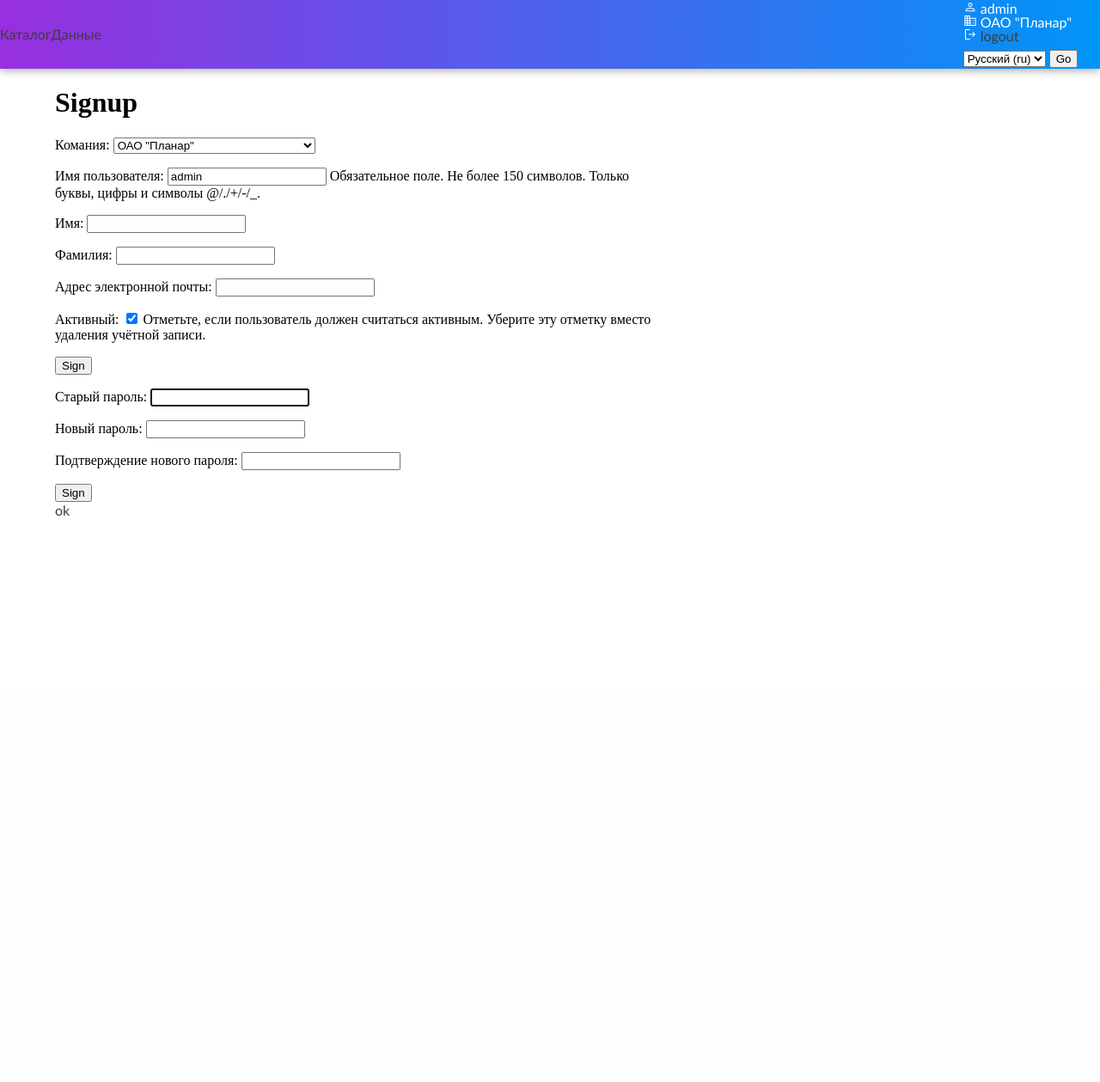
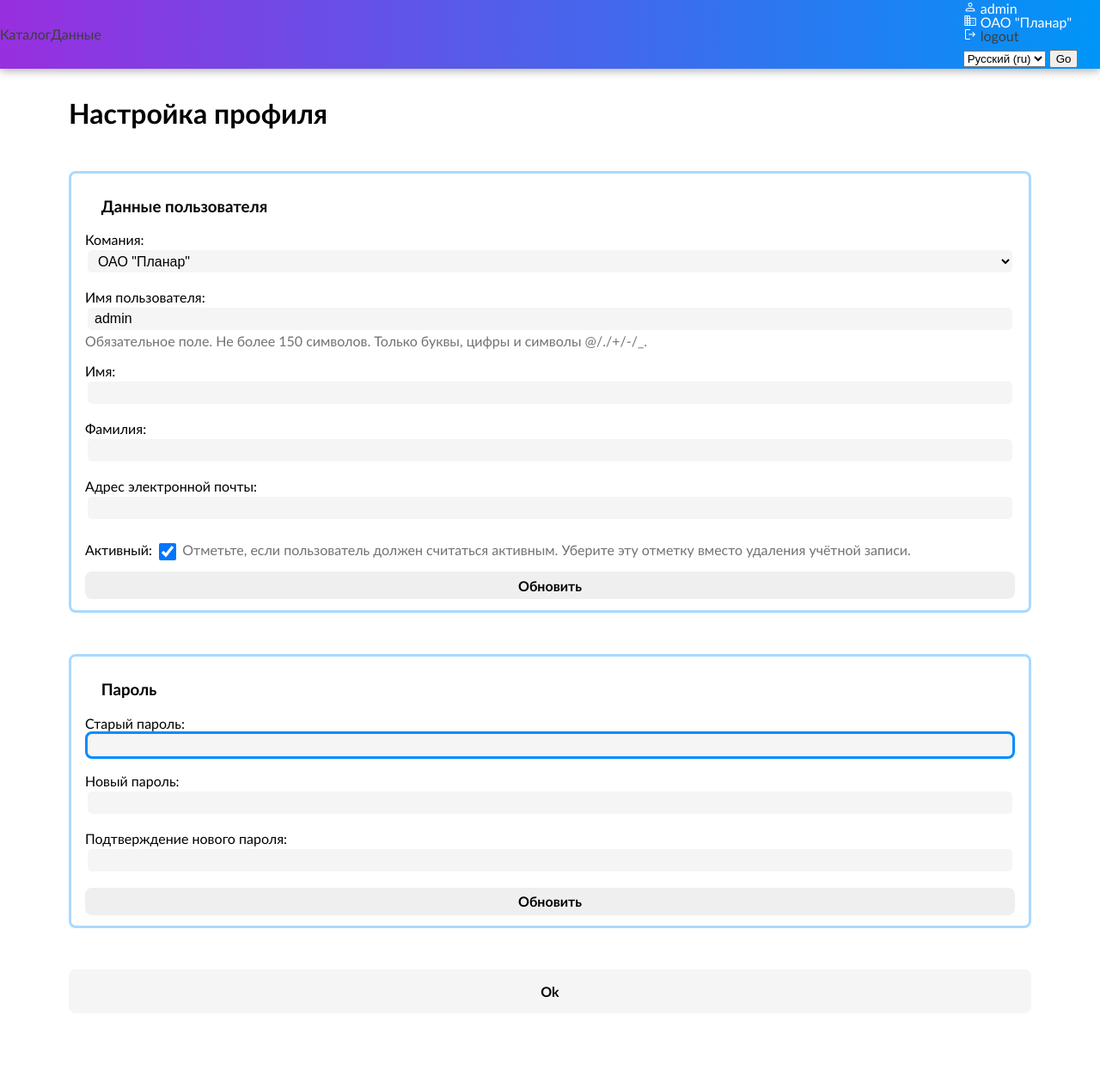
Before and after one commit to AlexeyKozinets/Planar_web_site, a Django app: a page that uses users/templates/edit_sign.html in a window 1280 px wide. Shown: the whole page at 86% size. Before the commit the page ends 601 px from the top, so only its background shows below. Run offline with Django 4.2, Linux system fonts and the light colour scheme; a user stored in the database is signed in; data comes from the database, SQL or seed files in the repository; both versions use the stored data as it was after the commit.

Commit message:
added priority, filtration, user forms css

```diff
--- a/main_site/eq_forms.py
+++ b/main_site/eq_forms.py
@@ -7,6 +7,7 @@ class Company_Form(forms.ModelForm):
         model = Company
         fields = (  'is_published', 'head_img',
                     'company_name_ru', 'company_name_en',
+                    'priority',
                     )
 
 
--- a/main_site/models.py
+++ b/main_site/models.py
@@ -8,7 +8,8 @@ class Company(models.Model):
     company_name = models.CharField(blank = False, max_length = 150, verbose_name = name_verb)
     slug = models.SlugField(max_length=150, unique=True, db_index=True, verbose_name="URL")
     head_img = models.ImageField(upload_to = 'companies_uploads', null=True, blank=True, verbose_name = img_verb,)
-    is_published = models.BooleanField(default=True, verbose_name = showing_verb)
+    is_published = models.BooleanField(default=True, verbose_name = showing_verb, help_text = publishing_help)
+    priority = models.DecimalField(blank = False, max_digits = 2, decimal_places=0, null = True, verbose_name = priority_verb, help_text = priority_help)
 
     def save(self, *args, **kwargs):  # new
         rand_code = ''.join([ chr([randint(48,57), randint(65,90), 45][randint(0,2)]) for i in range(randint(8,12))])
@@ -41,7 +42,7 @@ class Equipment_Class(models.Model):
     short_description =  models.CharField(blank = False,max_length = 150, verbose_name = short_verb)
     full_description = models.TextField(blank = False, max_length = 1500, verbose_name = full_verb)
     head_img = models.ImageField(upload_to = 'classes_uploads', null=True, blank=True, verbose_name = img_verb,)
-    is_published = models.BooleanField(default=True, verbose_name = showing_verb)
+    is_published = models.BooleanField(default=True, verbose_name = showing_verb, help_text = publishing_help)
 
     def save(self, *args, **kwargs):  # new
         rand_code = ''.join([ chr([randint(48,57), randint(65,90), 45][randint(0,2)]) for i in range(randint(8,12))])
@@ -66,7 +67,7 @@ class Equipment_Category(models.Model):
     short_description =  models.CharField(blank = False,max_length = 150, verbose_name = short_verb)
     full_description = models.TextField(blank = False, max_length = 1500, verbose_name = full_verb)
     head_img = models.ImageField(upload_to = 'categories_uploads', null=True, blank=True, verbose_name = img_verb,)
-    is_published = models.BooleanField(default=True, verbose_name = short_verb)
+    is_published = models.BooleanField(default=True, verbose_name = short_verb, help_text = publishing_help)
 
     def save(self, *args, **kwargs):
         rand_code = ''.join([ chr([randint(48,57), randint(65,90), 45][randint(0,2)]) for i in range(randint(8,12))])
@@ -92,7 +93,7 @@ class Equipment_Item(models.Model):
     short_description =  models.CharField(blank = False,max_length = 150, verbose_name = short_verb)
     full_description = models.TextField(blank = False, max_length = 1500, verbose_name = full_verb)
     head_img = models.ImageField(upload_to = 'objects_uploads', null=True, blank=True, verbose_name = img_verb,)
-    is_published = models.BooleanField(default=True, verbose_name = showing_verb)
+    is_published = models.BooleanField(default=True, verbose_name = showing_verb, help_text = publishing_help)
     pass
 
     def save(self, *args, **kwargs):  # new
@@ -117,7 +118,7 @@ class Equipment_Accessory(models.Model):
     short_description =  models.CharField(blank = False,max_length = 150, verbose_name = short_verb)
     full_description = models.TextField(blank = False, max_length = 1500, verbose_name = full_verb)
     head_img = models.ImageField(upload_to = 'attributes_uploads', null=True, blank=True, verbose_name = img_verb,)
-    is_published = models.BooleanField(default=True, verbose_name = showing_verb)
+    is_published = models.BooleanField(default=True, verbose_name = showing_verb, help_text = publishing_help)
 
     def save(self, *args, **kwargs):  # new
         rand_code = ''.join([ chr([randint(48,57), randint(65,90), 45][randint(0,2)]) for i in range(randint(8,12))])
--- a/main_site/templates/catalog_categories.html
+++ b/main_site/templates/catalog_categories.html
@@ -14,6 +14,7 @@
         {% endfor %}
 
         {% for category in categories_list %}
+            {% if category.is_published %}
                 <div class="caregory_container">
                     <div calss="category">
                         <a href="{% url 'Main_site:catalog_items' category.equipment_class.slug category.slug %}">
@@ -21,6 +22,7 @@
                         </a>
                     </div>
                 </div>
+            {% endif %}
         {% endfor %}
 
     </div>
--- a/main_site/templates/catalog_home.html
+++ b/main_site/templates/catalog_home.html
@@ -6,10 +6,11 @@
 
     <div class="catalog_container" style="margin: 0em 3em">
         {% for Company in companies_list %}
+            {% if Company.is_published %}
                 <div class="company_container">
-            <p>{{ Company}}</p>
+                <p>{{ Company }}</p>
                 {% for class in classes_list %}
-                {% if class.company == Company %}
+                    {% if class.company == Company and class.is_published %}
                         <div calss="class">
                             <a href="{% url 'Main_site:catalog_categories' class.slug %}">
                                 {{ class }}
@@ -18,6 +19,7 @@
                     {% endif %}
                 {% endfor %}
                 </div>
+            {% endif %}
         {% endfor %}
 
     </div>
--- a/main_site/templates/catalog_items.html
+++ b/main_site/templates/catalog_items.html
@@ -14,6 +14,7 @@
         {% endfor %}
 
         {% for item in items_list %}
+            {% if item.is_published %}
                 <div class="item_container">
                     <div calss="item">
                         <a href="{% url 'Main_site:catalog_item'  item.equipment_class.slug  item.equipment_category.slug  item.slug %}">
@@ -21,6 +22,7 @@
                         </a>
                     </div>
                 </div>
+            {% endif %}
         {% endfor %}
 
     </div>
--- a/main_site/templates/edit_list.html
+++ b/main_site/templates/edit_list.html
@@ -10,7 +10,6 @@
 
 
         <div class="buttons_container">
-            {% for i in mod_list %}
             <!-- forloop.counter - var which exist in for-tag and means number of iteration (1,2,3,...,end).
                 There exist different vars ( https://docs.djangoproject.com/en/4.1/ref/templates/builtins/ )-->
 
@@ -21,6 +20,7 @@
                 When str(forloop.counter) in url.path or str(0) in url.path then >id="defaultOpen"< is added to
                  button properties and script toggle the button to active -->
             <!-- ???? need think about using js insted django ???? -->
+            {% for i in mod_list %}
                 {% if forloop.counter|stringformat:"i" in request.path or '0' in request.path %}
                     <button class="tablinks" onclick="openDataList(event, '{% trans i.1 %}')" id="defaultOpen">
                         <div class="tab_container">
--- /dev/null
+++ b/static/css/user_form_styles.css
@@ -0,0 +1,169 @@
+.forms_container{
+    margin: 5em 5em;
+    margin-top: 2em;
+    min-width: 400px;
+    font-family: Calibri;
+}
+
+
+.user_data,
+.user_password{
+    margin: 3em 0em;
+    padding: 0.5em 1em;
+    border-style: solid;
+    border: 2px 2px;
+    border-color: rgb(170, 217, 255);
+    border-radius: 0.5em;
+    -webkit-border-radius: 0.5em;
+    -moz-border-radius: 0.5em;
+    -ms-border-radius: 0.5em;
+    -o-border-radius: 0.5em;
+}
+
+.form_container{
+    margin: 1em 1em;
+    height: 100%;
+}
+
+
+.form_name{
+    margin-left: 1em;
+}
+
+
+label{
+    font-family: Calibri;
+}
+
+.helptext{
+    /* display: none; */
+    font-family: Calibri;
+    color: rgb(114, 114, 114);
+}
+
+/* foreign keys */
+#id_company{
+    width: 100%;
+    height: 2em;
+    font-size: 1em;
+    border-radius: 0.5em;
+    padding-left: 0.5em;
+    background-color: rgb(245, 245, 245);
+    border: solid 3px white;
+}
+
+#id_company:hover{
+    border-color: rgb(0, 140, 255);
+    transition: 0.3s;
+}
+
+#id_company:focus{
+    outline: none;
+    border: solid 3px rgb(0, 140, 255);
+}
+
+
+/* names */
+#id_username,
+#id_first_name,
+#id_last_name,
+#id_email,
+#id_password1,
+#id_password2,
+#id_old_password,
+#id_new_password1,
+#id_new_password2{
+    background-color: rgb(245, 245, 245);
+    width: 100%;
+    box-sizing: border-box;
+    height: 2em;
+    font-size: 1em;
+    border: solid 3px white;
+    border-radius: 0.5em;
+    padding-left: 0.5em;
+}
+
+
+#id_username:hover,
+#id_first_name:hover,
+#id_last_name:hover,
+#id_email:hover,
+#id_password1:hover,
+#id_password2:hover,
+#id_old_password:hover,
+#id_new_password1:hover,
+#id_new_password2:hover{
+    border-color: rgb(0, 140, 255);
+    transition: 0.3s;
+}
+#id_username:focus,
+#id_first_name:focus,
+#id_last_name:focus,
+#id_email:focus,
+#id_password1:focus,
+#id_password2:focus,
+#id_old_password:focus,
+#id_new_password1:focus,
+#id_new_password2:focus{
+    outline: none;
+    border: solid 3px rgb(0, 140, 255);
+}
+
+
+#id_is_active{
+    position: relative;
+    height: 1.5em;
+    width: 1.5em;
+    top: 0.4em;
+    margin-bottom: 0em;
+}
+
+
+
+
+.addFormButton, .editFormButton{
+    font-family: Calibri;
+    font-weight: 800;
+    width: 100%;
+    height: 3em;
+    font-size: 1em;
+    border-radius: 0.5em;
+    border: none;
+    margin-bottom: 0.3em;
+}
+
+
+.editFormButton {
+    height: 2em;
+}
+
+.editFormButton:hover{
+    background-color: rgb(0, 140, 255);
+    color: white;
+    transition: 0.3s;
+}
+
+.addFormButton:hover{
+    background-color: rgb(131, 180, 138);
+    color: white;
+    transition: 0.3s;
+}
+
+.formRef{
+    font-family: Calibri;
+    font-weight: 800;
+    font-size: 1em;
+    color: black;
+    border-radius: 0.5em;
+    width: 100%;
+    background-color: rgb(245, 245, 245);
+    text-align: center;
+    padding: 1em 0em;
+}
+
+
+.formRef:hover{
+    background-color: rgb(131, 180, 138);
+    color: white;
+    transition: 0.3s;
+}
--- a/users/templates/edit_sign.html
+++ b/users/templates/edit_sign.html
@@ -1,27 +1,41 @@
 {% extends "base.html" %}
+{% load static %}
+{% load i18n %}
 
 {% block content %}
-    <div style="    margin-right: 40%;
-                    margin-left: 5%;">
-        <h1>Signup</h1>
-        <form method="POST" autocomplete="off">
+<link rel="stylesheet" type="text/css" href="{% static 'css/user_form_styles.css' %}">
+
+    <div class="forms_container">
+        <h1>Настройка профиля</h1>
+        <div class="user_data">
+            <h3 class="form_name">Данные пользователя</h3>
+            <form method="POST" >
                 {% csrf_token %}
                 {{ user_form.as_p }}
-            <button type="submit">
-                Sign
+                <button class="editFormButton" type="submit">
+                    {% trans 'Обновить' %}
                 </button>
             </form>
+
+        </div>
+
+        <div class="user_password">
+            <h3 class="form_name" >Пароль</h3>
                 <form method="POST">
                     {% csrf_token %}
                     {{ password_form.as_p }}
-            <button type="submit">
-                Sign
+                    <button class="editFormButton" type="submit">
+                        {% trans 'Обновить' %}
                     </button>
                 </form>
+        </div>
 
-        <a href = "{% url 'Main_site:edit_list' 0 %}">
-            ok
+        <a href = "{% url 'Main_site:edit_list' 0 %}" class="formRef">
+            <div class="formRef">
+                Ok
+            </div>
         </a>
+
     </div>
 
 
```
Also changed, not shown: Planar/model_verbose_transtatios.py (+21 -0 lines), main_site/templates/add_data.html (+13 -9 lines), main_site/templates/catalog_item.html (+6 -6 lines), main_site/views.py (+29 -13 lines), static/css/chapters_styles.css (+19 -2 lines), static/css/data_form_styles.css (+25 -3 lines), users/templates/signup.html (+7 -5 lines), db.sqlite3, main_site/migrations/0004_company_priority.py (added), main_site/migrations/0005_alter_company_priority.py (added), media/btx-placeholder-04-2.jpg (added), media/companies_uploads/Planar-SO_logo.png (added). Lines whose indentation alone changed are shown as unchanged.
